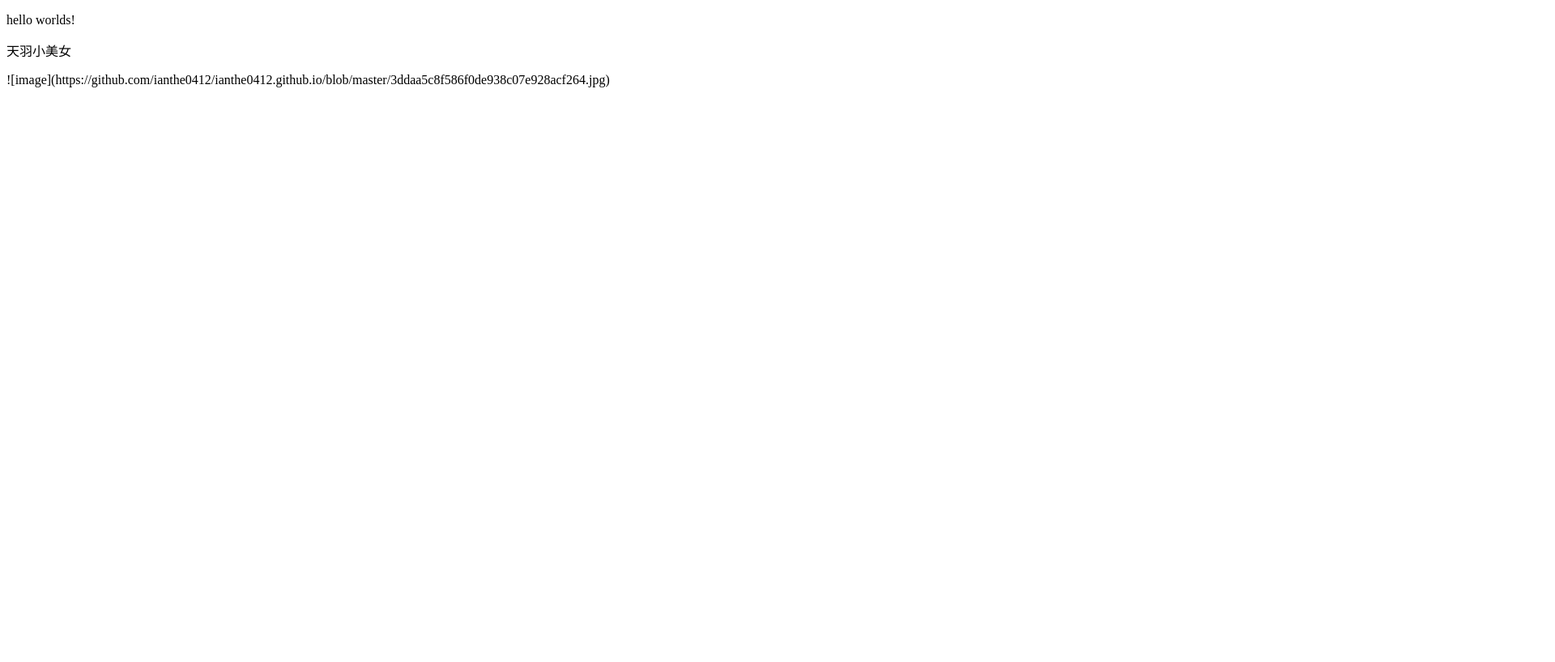
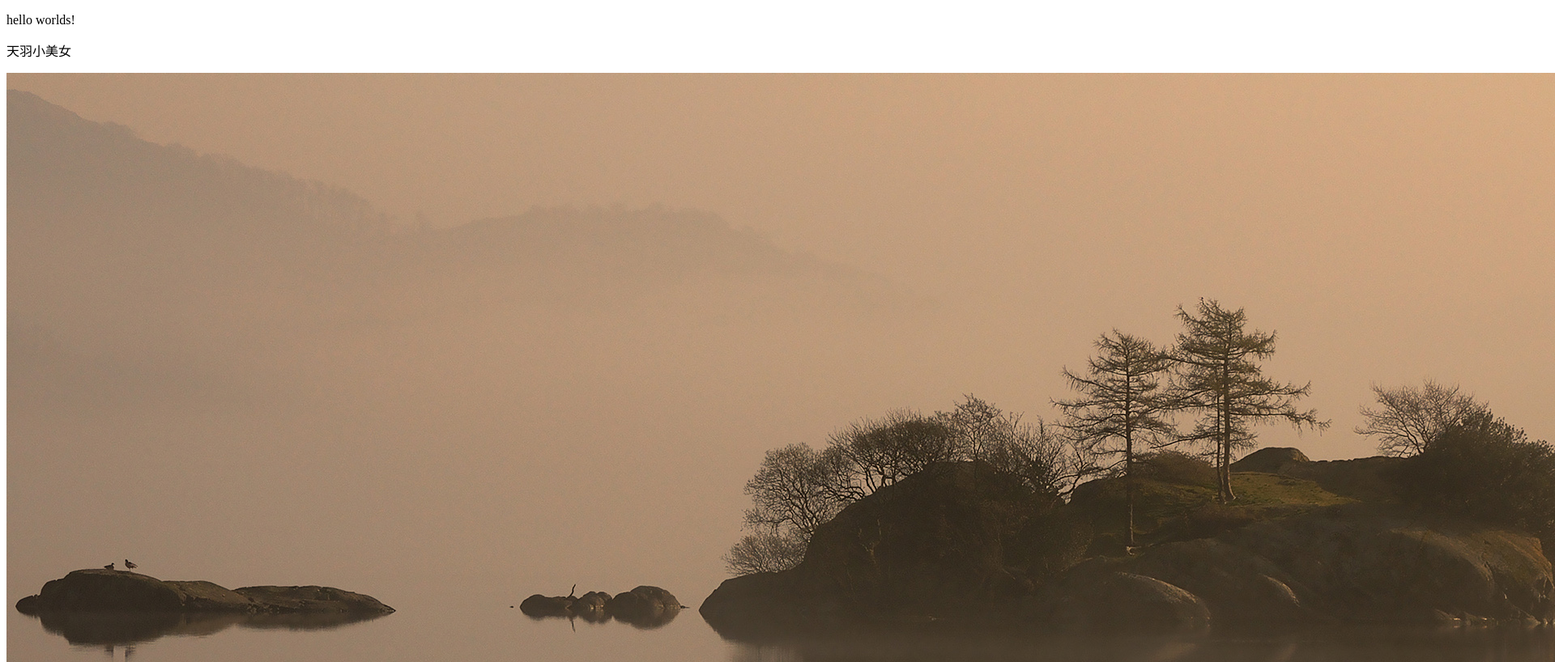
Before and after one commit to ianthe0412/ianthe0412.github.io, a plain HTML site: page index.html in a window 1280 px wide. Shown: the top 818 px of the page at 81% size, 1920 px wide, since content can reach past the window. Drawn offline with Linux system fonts and the light colour scheme.

Commit message:
20180622225636

```diff
--- a/index.html
+++ b/index.html
@@ -1,14 +1,17 @@
 <!DOCTYPE html>
 <html>
+
 <head>
-<meta charset="utf-8">
-<title>你好</title>
+  <meta charset="utf-8">
+  <title>你好</title>
 </head>
+
 <body>
   <p>
     hello worlds!
   </p>
   <p>天羽小美女</p>
-  ![image](https://github.com/ianthe0412/ianthe0412.github.io/blob/master/3ddaa5c8f586f0de938c07e928acf264.jpg)
+  <img src="https://github.com/ianthe0412/ianthe0412.github.io/blob/master/3ddaa5c8f586f0de938c07e928acf264.jpg" alt="">
 </body>
+
 </html>
```
